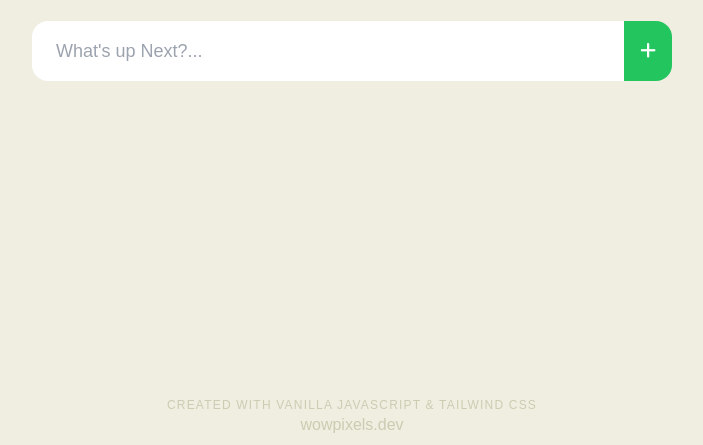
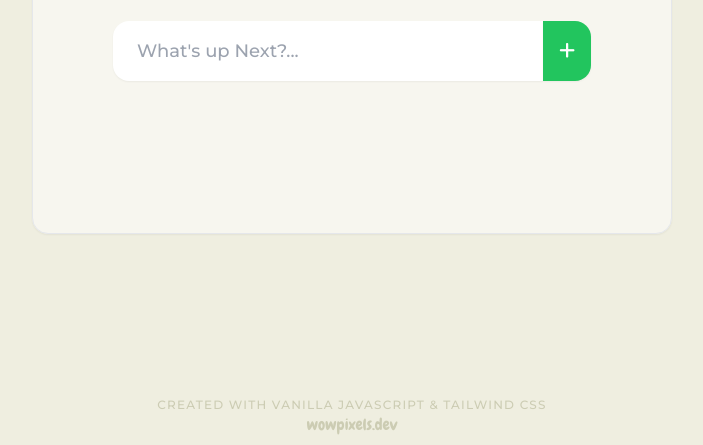
Before and after one commit to wowpixels/Next-App, a website: page index.html in a window 1280 px wide. Shown: the part 355-800 px from the top of the page, without its empty margins (288-991 px from the left). Drawn offline with nearby package versions, Linux system fonts and the light colour scheme.

Commit message:
Optimised styling and improved Delete btn
Changed google font linking and optimised the Delete All Button.

```diff
--- a/index.html
+++ b/index.html
@@ -12,22 +12,34 @@
       integrity="sha512-MV7K8+y+gLIBoVD59lQIYicR65iaqukzvf/nwasF0nqhPay5w/9lJmVM2hMDcnK1OnMGCdVK+iQrJ7lzPJQd1w=="
       crossorigin="anonymous"
       referrerpolicy="no-referrer" />
+    <!-- Google font-->
+    <link rel="preconnect" href="https://fonts.googleapis.com" />
+    <link rel="preconnect" href="https://fonts.gstatic.com" crossorigin />
+    <link
+      href="https://fonts.googleapis.com/css2?family=Chewy&family=Montserrat:wght@300;500;800&family=Playfair+Display:wght@500&display=swap"
+      rel="stylesheet" />
     <!-- main css -->
     <link rel="stylesheet" href="dist/output.css" />
   </head>
   <body class="flex min-h-screen flex-col items-center justify-center py-24">
-    <div class="m-auto w-11/12 text-center lg:w-6/12">
+    <div class="bg-white-opacity m-auto w-11/12 rounded-2xl border px-5 py-32 text-center shadow-sm lg:w-6/12 lg:px-20 lg:py-32">
       <h1 class="nextTodo -mt-20 text-6xl font-bold text-stone-800">Next</h1>
       <h2 class="text-2xl font-light text-stone-800">Todo App</h2>
 
       <div class="relative mt-6">
         <div class="flex">
           <div class="grow">
-            <input type="text" id="nextTodoItem" class="w-full rounded-l-2xl py-4 pl-6 text-lg outline-none" placeholder="What's up Next?..." />
+            <input
+              type="text"
+              id="nextTodoItem"
+              class="w-full rounded-l-2xl py-4 pl-6 text-lg shadow-sm outline-none"
+              placeholder="What's up Next?..." />
           </div>
           <div>
-            <button type="submit" id="nextAddBtn" class="btn btn-primary w-12 rounded-r-2xl py-4 text-lg"><i class="fa-solid fa-plus"></i></button>
-            <div id="notify" class="absolute -right-[0.9rem] -top-[6rem] hidden w-20 rounded-xl bg-yellow-300 p-2 text-center text-xs">
+            <button type="submit" id="nextAddBtn" class="btn btn-primary w-12 rounded-r-2xl py-4 text-lg shadow-sm">
+              <i class="fa-solid fa-plus"></i>
+            </button>
+            <div id="notify" class="absolute -right-[0.9rem] -top-[6rem] hidden w-20 rounded-xl bg-yellow-300 p-2 text-center text-xs shadow-sm">
               You need to fill in your Next To Do
             </div>
           </div>
--- a/script.js
+++ b/script.js
@@ -15,10 +15,10 @@ let notify = document.getElementById("notify");
 let nextAddBtn = document.getElementById("nextAddBtn");
 nextAddBtn.addEventListener("click", storeToDoItem);
 
-if (nextTodoItemMain === "") {
+// hide delete button if clicked once
+nextDeleteAll.addEventListener("click", function () {
   nextDeleteAll.classList.add("hidden");
-} else {
-}
+});
 
 // if input is empty dont add todo else create a new function for new todos
 function storeToDoItem() {
--- a/src/input.css
+++ b/src/input.css
@@ -1,9 +1,6 @@
 @tailwind base;
 @tailwind components;
 @tailwind utilities;
-
-@import url("https://fonts.googleapis.com/css2?family=Chewy&family=Montserrat:wght@300;500;800&display=swap");
-@import url("https://fonts.googleapis.com/css2?family=Playfair+Display:wght@500&display=swap");
 
 @layer components {
   .btn-primary {
@@ -32,7 +29,7 @@ body {
 }
 
 .wowpixels {
-  font-family: "Chewy", sans-serif;
+  font-family: "Chewy", cursive;
 }
 
 ul > li {
@@ -40,11 +37,11 @@ ul > li {
 }
 
 ul > li .nextItem {
-  @apply grow cursor-pointer select-none rounded-l-2xl bg-white py-2 pl-6;
+  @apply grow cursor-pointer select-none rounded-l-2xl bg-white py-2 pl-6 shadow-sm;
 }
 
 .trashBtnBox {
-  @apply w-12 cursor-pointer rounded-r-2xl bg-red-500 px-4 py-2 text-white hover:bg-red-600;
+  @apply w-12 cursor-pointer rounded-r-2xl bg-red-500 px-4 py-2 text-white shadow-sm hover:bg-red-600;
 }
 
 .completed {
@@ -52,5 +49,9 @@ ul > li .nextItem {
 }
 
 .nextItemCompleted {
-  @apply w-full select-none rounded-2xl bg-gray-100 py-2 pl-4 text-gray-400 line-through;
+  @apply w-full select-none rounded-2xl bg-gray-100 py-2 pl-4 text-gray-400 line-through shadow-sm;
 }
+
+.bg-white-opacity {
+  background-color: rgba(255, 255, 255, 0.5);
+}
```
Also changed, not shown: dist/output.css.
